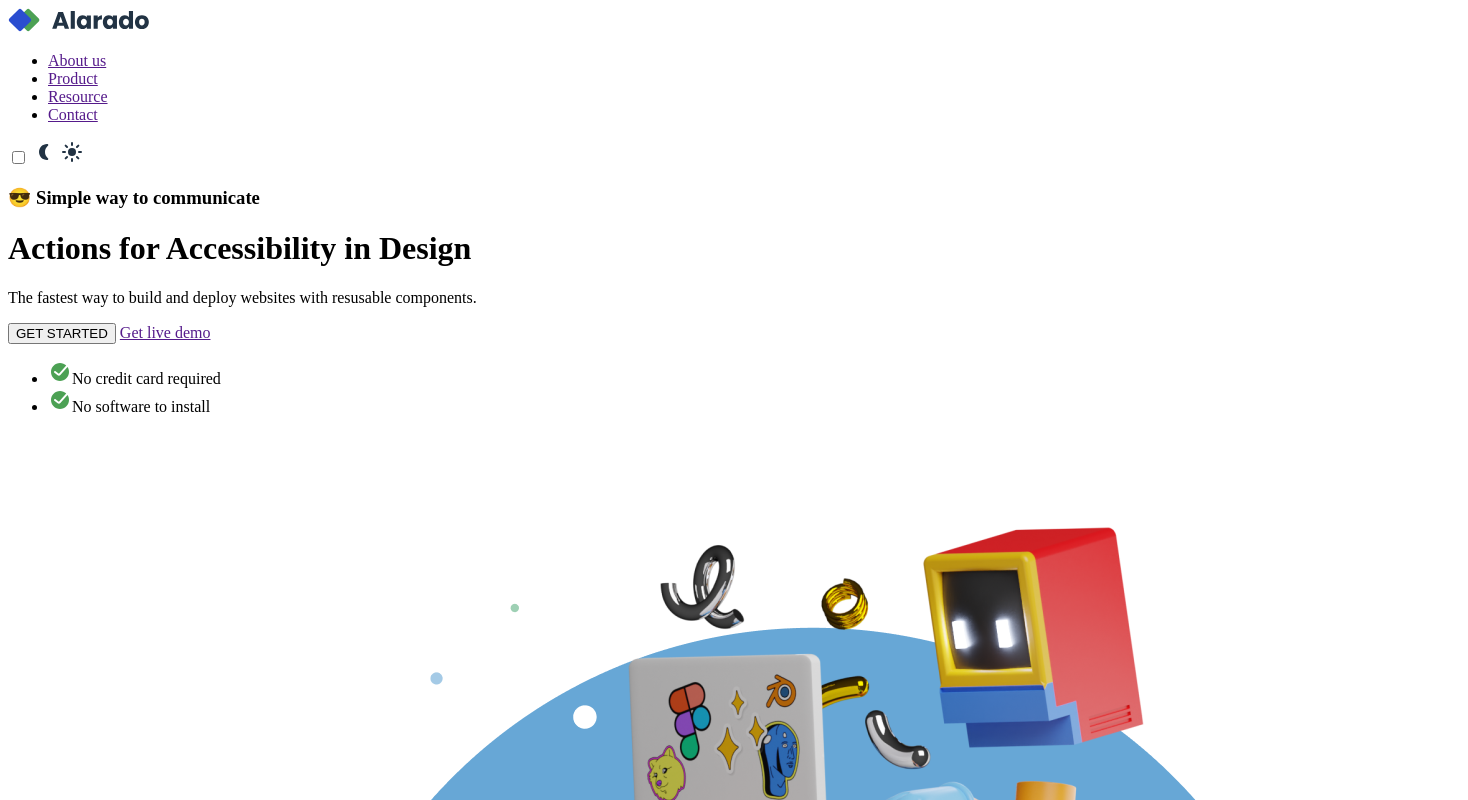
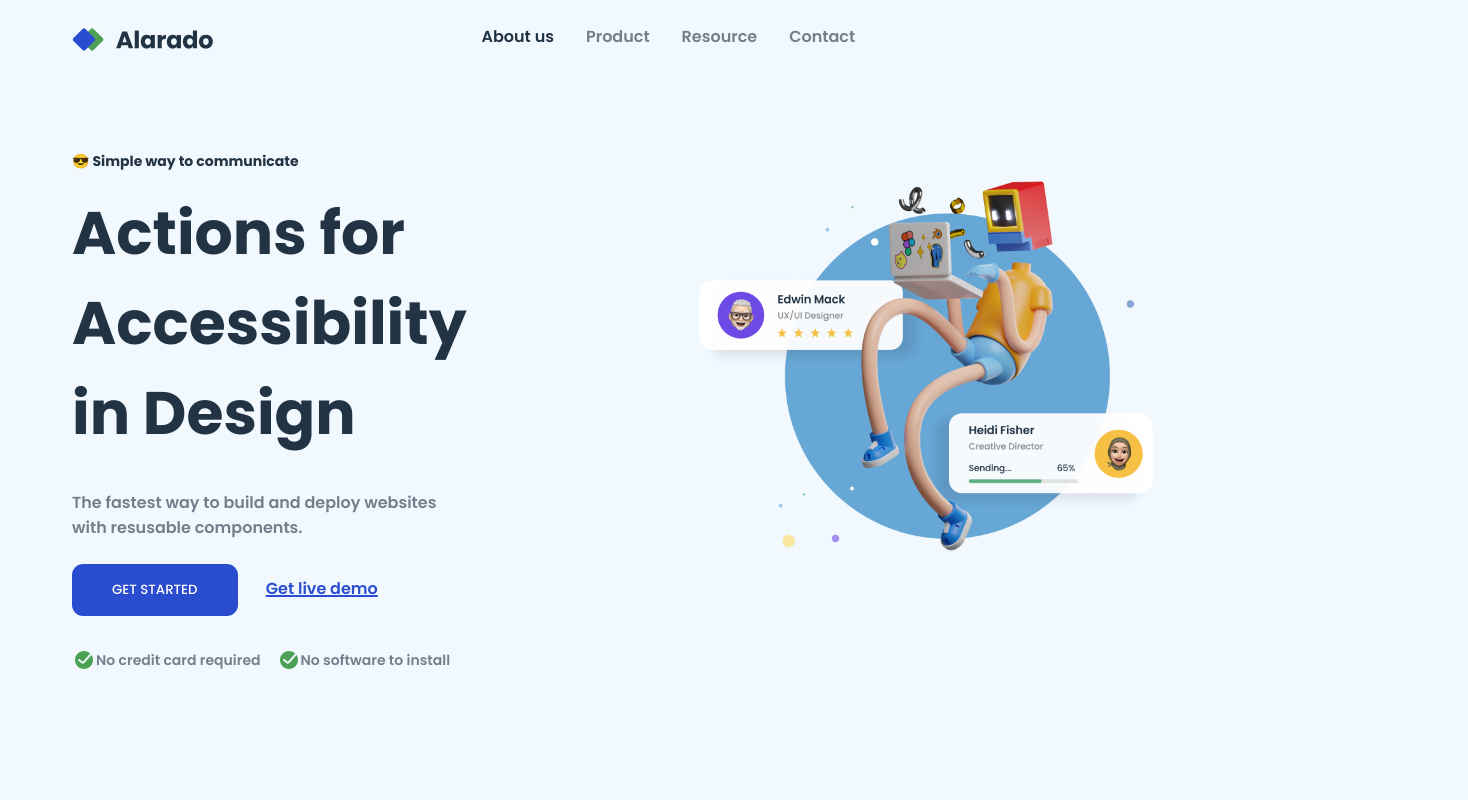
Before and after one commit to HollowJH/web-challenges, a plain HTML site: page Alarado Homepage/index.html in a window 1280 px wide. Shown: the top 800 px of the page, 1468 px wide, since content can reach past the window. Drawn offline with Linux system fonts and the light colour scheme.

Commit message:
main design

```diff
--- a/Alarado Homepage/index.html
+++ b/Alarado Homepage/index.html
@@ -4,6 +4,7 @@
     <meta charset="UTF-8">
     <meta name="viewport" content="width=device-width, initial-scale=1.0">
     <title>Alarado</title>
+    <link rel="stylesheet" href="style.css">
     <link rel="preconnect" href="https://fonts.googleapis.com">
     <link rel="preconnect" href="https://fonts.gstatic.com" crossorigin>
     <link href="https://fonts.googleapis.com/css2?family=Poppins:ital,wght@0,100;0,200;0,300;0,400;0,500;0,600;0,700;0,800;0,900;1,100;1,200;1,300;1,400;1,500;1,600;1,700;1,800;1,900&display=swap" rel="stylesheet">
@@ -13,19 +14,21 @@
         <img src="resources/alarado-icon-homepage.svg" alt="">
         <nav>
             <ul>
-                <li class="option"><a href="">About us</a></li>
+                <li class="option"><a href="" class="selected">About us</a></li>
                 <li class="option"><a href="">Product</a></li>
                 <li class="option"><a href="">Resource</a></li>
                 <li class="option"><a href="">Contact</a></li>
             </ul>
         </nav>
+        <label for="theme" class="switch">
             <input type="checkbox" name="theme" id="theme">
-        <label for="theme">
-            <img src="resources/Moon_fill.svg" alt="">
+            <img src="resources/Moon_fill_light.svg" alt="">
             <img src="resources/Sun_fill.svg" alt="">
         </label>
+
     </header>
     <main>
+        <div class="left">
             <h3>😎  Simple way to communicate</h3>
             <h1>Actions for Accessibility in Design</h1>
             <p>The fastest way to build and deploy websites with resusable components.</p>
@@ -39,9 +42,10 @@
                     <li class="check"><img src="resources/Done_ring_round_fill.svg" alt="Checkmark">No software to install</li>
                 </ul>
             </div>
-        <aside>
-            <img src="resources/hero-image-simple-homepage.png" alt="">
-        </aside>
+        </div>
+        <div class="right">
+            <img class="hero" src="resources/hero-image-simple-homepage.png" alt="">
+        </div>
     </main>
 </body>
 </html>
--- /dev/null
+++ b/Alarado Homepage/style.css
@@ -0,0 +1,101 @@
+*{
+    padding: 0;
+    margin: 0;
+    box-sizing: border-box;
+    font-family: "Poppins", system-ui, -apple-system, BlinkMacSystemFont, 'Segoe UI', Roboto, Oxygen, Ubuntu, Cantarell, 'Open Sans', 'Helvetica Neue', sans-serif;
+}
+
+body{
+    background-color: #F2F9FE;
+    margin: 1.5rem 4.5rem;
+}
+
+header{
+    display: flex;
+    justify-content: space-between;
+}
+
+ul{
+    display: flex;
+    list-style-type: none;
+}
+
+.option{
+    margin-right: 2rem;
+}
+
+a{
+    text-decoration: none;
+    color: #2233449d;
+    font-weight: 600;
+}
+
+.selected{
+    color: #223344;
+}
+
+.switch{
+    background-color: #111729;
+    opacity: 0;
+}
+
+.switch input{
+    display: none;
+}
+
+main{
+    display: flex;
+    justify-content: space-between;
+    margin-top: 6rem;
+    color: #223344;
+}
+
+.left{
+    margin-right: 14rem;
+}
+
+.left h3{
+    font-size: .875rem;
+}
+
+.left h1{
+    font-size: 3.75rem;
+    margin-top: 1rem;
+}
+
+.left p{
+    color: #2233449d;
+    margin-top: 2rem;
+    margin-bottom: 1.5rem;
+    font-weight: 600;
+}
+
+button{
+    background-color: #2A4DD0;
+    color: white;
+    border: none;
+    border-radius: .7rem;
+    padding: 1rem 2.5rem;
+    margin-right: 1.5rem;
+    margin-bottom: 2rem;
+    font-weight: 500;
+}
+
+.buttons a{
+    color: #2A4DD0;
+    text-decoration: underline;
+    text-decoration-thickness: .1rem;
+}
+
+.check{
+    font-size: .875rem;
+    font-weight: 520;
+    color: #2233449d;
+    display: flex;
+    align-items: center;
+    margin-right: 1rem;
+}
+
+.hero{
+    width: 90%;
+}
```
Also changed, not shown: Alarado Homepage/resources/Sun_fill_light.svg (added). Lines whose indentation alone changed are shown as unchanged.
